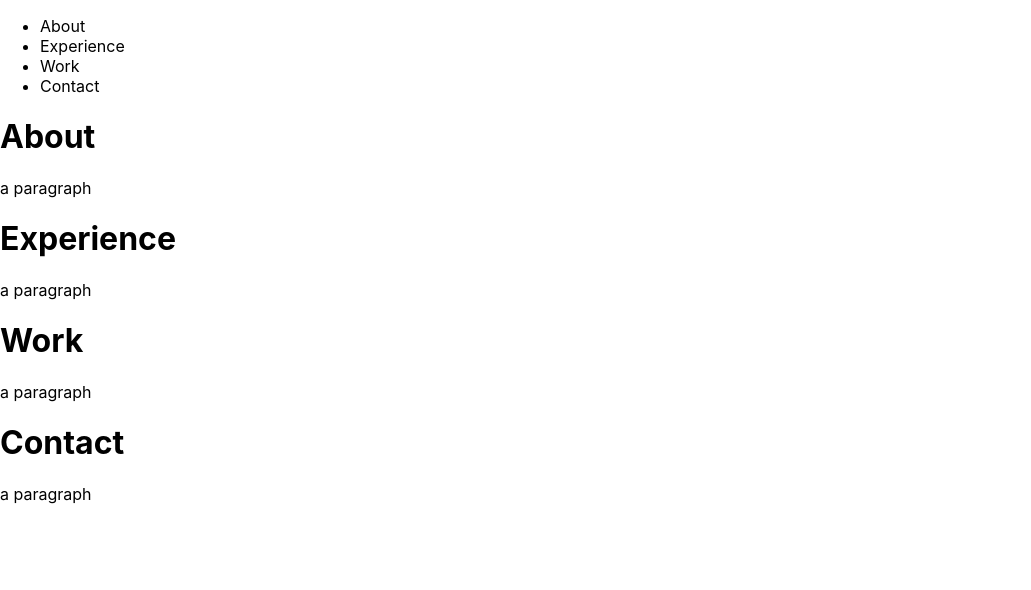
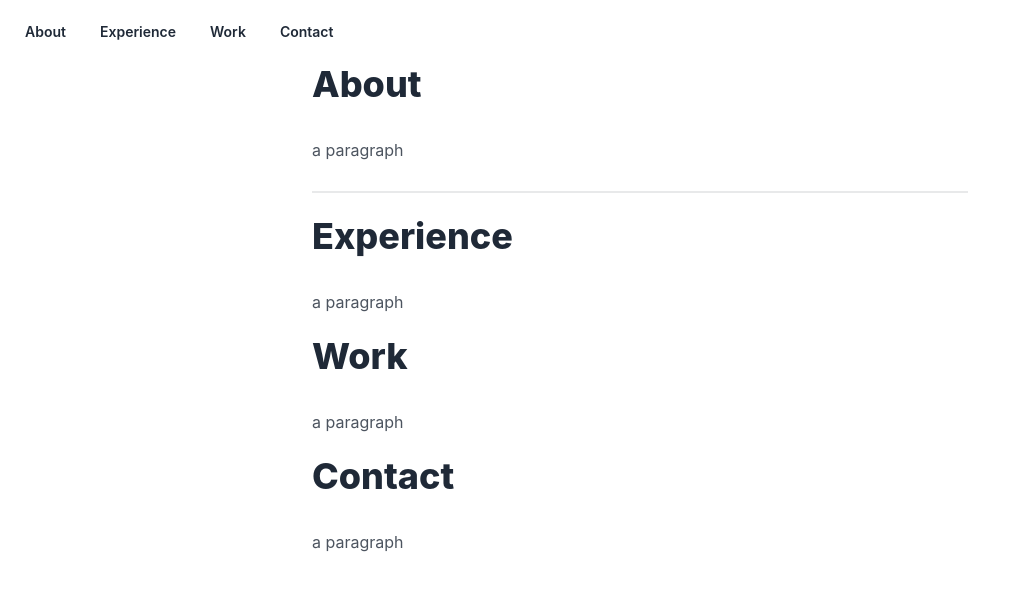
Before and after one commit to nerdtransmitter/my-react-portfolio, a React (Create React App) app: page / in a window 1280 px wide. Shown: the top 590 px of the page, without its empty margins (0-1031 px from the left). Built offline with nearby package versions, Linux system fonts and the light colour scheme.

Commit message:
using tailwind typography and daisyui navbar

```diff
--- a/package.json
+++ b/package.json
@@ -6,6 +6,7 @@
     "@testing-library/jest-dom": "^5.16.5",
     "@testing-library/react": "^13.4.0",
     "@testing-library/user-event": "^13.5.0",
+    "daisyui": "^2.51.6",
     "react": "^18.2.0",
     "react-dom": "^18.2.0",
     "react-router-dom": "^6.11.1",
@@ -38,6 +39,7 @@
     ]
   },
   "devDependencies": {
+    "@tailwindcss/typography": "^0.5.9",
     "tailwindcss": "^3.3.2"
   }
 }
--- a/src/components/Home.js
+++ b/src/components/Home.js
@@ -7,8 +7,9 @@ import { Element } from 'react-scroll';
 
 function Home() {
   return (
-    <div>
+    <div className="prose container mx-auto">
       <Element id="about"><About /></Element>
+      <div className="divider"></div>
       <Element id="experience"><Experience /></Element>
       <Element id="work"><Work /></Element>
       <Element id="contact"><Contact /></Element>
--- a/src/components/Navbar.js
+++ b/src/components/Navbar.js
@@ -2,13 +2,11 @@ import { Link } from 'react-scroll';
 
 function Navbar() {
   return (
-    <nav>
-      <ul>
-        <li><Link activeClass="active" to="about" spy={true} smooth={true}>About</Link></li>
-        <li><Link activeClass="active" to="experience" spy={true} smooth={true}>Experience</Link></li>
-        <li><Link activeClass="active" to="work" spy={true} smooth={true}>Work</Link></li>
-        <li><Link activeClass="active" to="contact" spy={true} smooth={true}>Contact</Link></li>
-      </ul>
+    <nav className="navbar flex justify-content-center">
+        <Link activeClass="active" to="about" spy={true} smooth={true} className="btn normal-case btn-ghost text-XL">About</Link>
+        <Link activeClass="active" to="experience" spy={true} smooth={true} className="btn normal-case btn-ghost text-XL">Experience</Link>
+        <Link activeClass="active" to="work" spy={true} smooth={true} className="btn normal-case btn-ghost text-XL">Work</Link>
+        <Link activeClass="active" to="contact" spy={true} smooth={true} className="btn normal-case btn-ghost text-XL">Contact</Link>
     </nav>
   );
 }
--- a/src/index.css
+++ b/src/index.css
@@ -1,3 +1,8 @@
+@tailwind base;
+@tailwind components;
+@tailwind utilities;
+@tailwind typography;
+
 body {
   margin: 0;
   font-family: -apple-system, BlinkMacSystemFont, 'Segoe UI', 'Roboto', 'Oxygen',
--- a/src/index.js
+++ b/src/index.js
@@ -2,7 +2,6 @@ import React from 'react';
 import ReactDOM from 'react-dom/client';
 import './index.css';
 import App from './App';
-import reportWebVitals from './reportWebVitals';
 
 const root = ReactDOM.createRoot(document.getElementById('root'));
 root.render(
@@ -14,4 +13,3 @@ root.render(
 // If you want to start measuring performance in your app, pass a function
 // to log results (for example: reportWebVitals(console.log))
 // or send to an analytics endpoint. Learn more: https://bit.ly/CRA-vitals
-reportWebVitals();
--- a/src/reportWebVitals.js
+++ /dev/null
@@ -1,13 +0,0 @@
-const reportWebVitals = onPerfEntry => {
-  if (onPerfEntry && onPerfEntry instanceof Function) {
-    import('web-vitals').then(({ getCLS, getFID, getFCP, getLCP, getTTFB }) => {
-      getCLS(onPerfEntry);
-      getFID(onPerfEntry);
-      getFCP(onPerfEntry);
-      getLCP(onPerfEntry);
-      getTTFB(onPerfEntry);
-    });
-  }
-};
-
-export default reportWebVitals;
--- a/tailwind.config.js
+++ b/tailwind.config.js
@@ -6,5 +6,5 @@ module.exports = {
   theme: {
     extend: {},
   },
-  plugins: [],
+  plugins: [require("@tailwindcss/typography"), require("daisyui")],
 }
```
Also changed, not shown: src/setupTests.js (deleted, +0 -5 lines), 2 other files (tests, documents, lock files or other folders).
